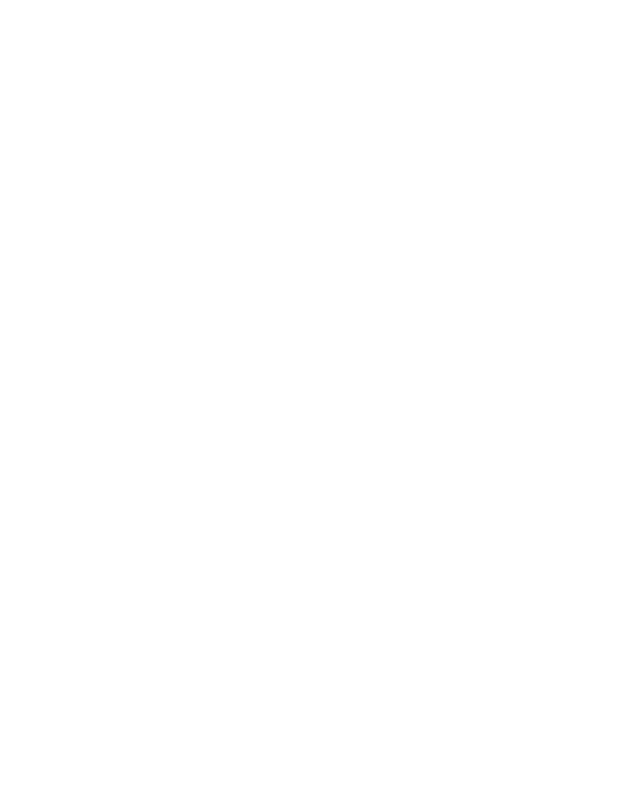
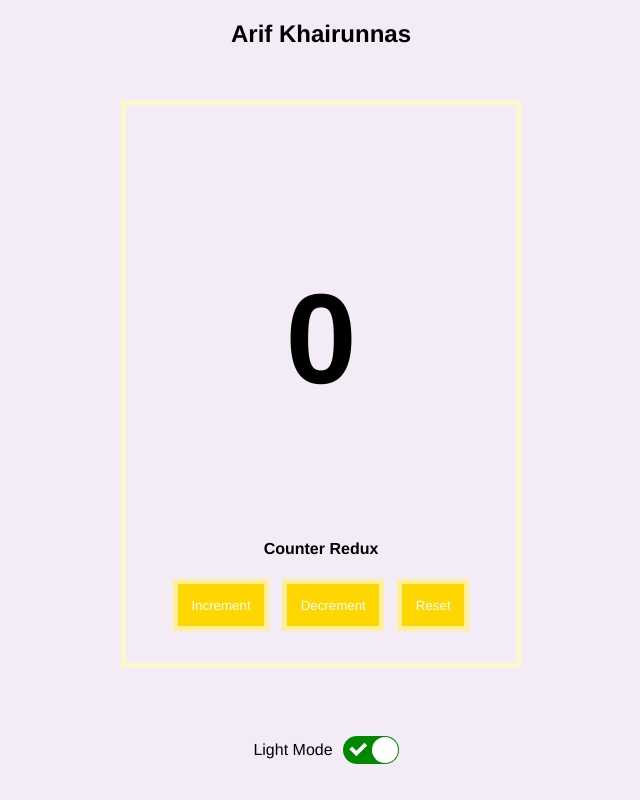
Before and after one commit to arifkhrnns/context, a plain HTML site: page index.html in a window 1280 px wide. Shown: the whole page, without its empty margins (319-959 px from the left). Drawn offline with Linux system fonts and the light colour scheme; the site is published under a folder, as on GitHub Pages, so addresses that start at the root find nothing.

Commit message:
Update index.html

```diff
--- a/index.html
+++ b/index.html
@@ -1 +1 @@
-<!doctype html><html lang="en"><head><meta charset="utf-8"/><link rel="icon" href="/favicon.ico"/><meta name="viewport" content="width=device-width,initial-scale=1"/><meta name="theme-color" content="#000000"/><meta name="description" content="Web site created using create-react-app"/><link rel="apple-touch-icon" href="/logo192.png"/><link rel="manifest" href="/manifest.json"/><title>React App</title><script defer="defer" src="/static/js/main.f16c7d0c.js"></script><link href="/static/css/main.52ef18c0.css" rel="stylesheet"></head><body><noscript>You need to enable JavaScript to run this app.</noscript><div id="root"></div></body></html>
+<!doctype html><html lang="en"><head><meta charset="utf-8"/><link rel="icon" href="/favicon.ico"/><meta name="viewport" content="width=device-width,initial-scale=1"/><meta name="theme-color" content="#000000"/><meta name="description" content="Web site created using create-react-app"/><link rel="apple-touch-icon" href="/logo192.png"/><link rel="manifest" href="/manifest.json"/><title>React App</title><script defer="defer" src="./static/js/main.f16c7d0c.js"></script><link href="./static/css/main.52ef18c0.css" rel="stylesheet"></head><body><noscript>You need to enable JavaScript to run this app.</noscript><div id="root"></div></body></html>
```
